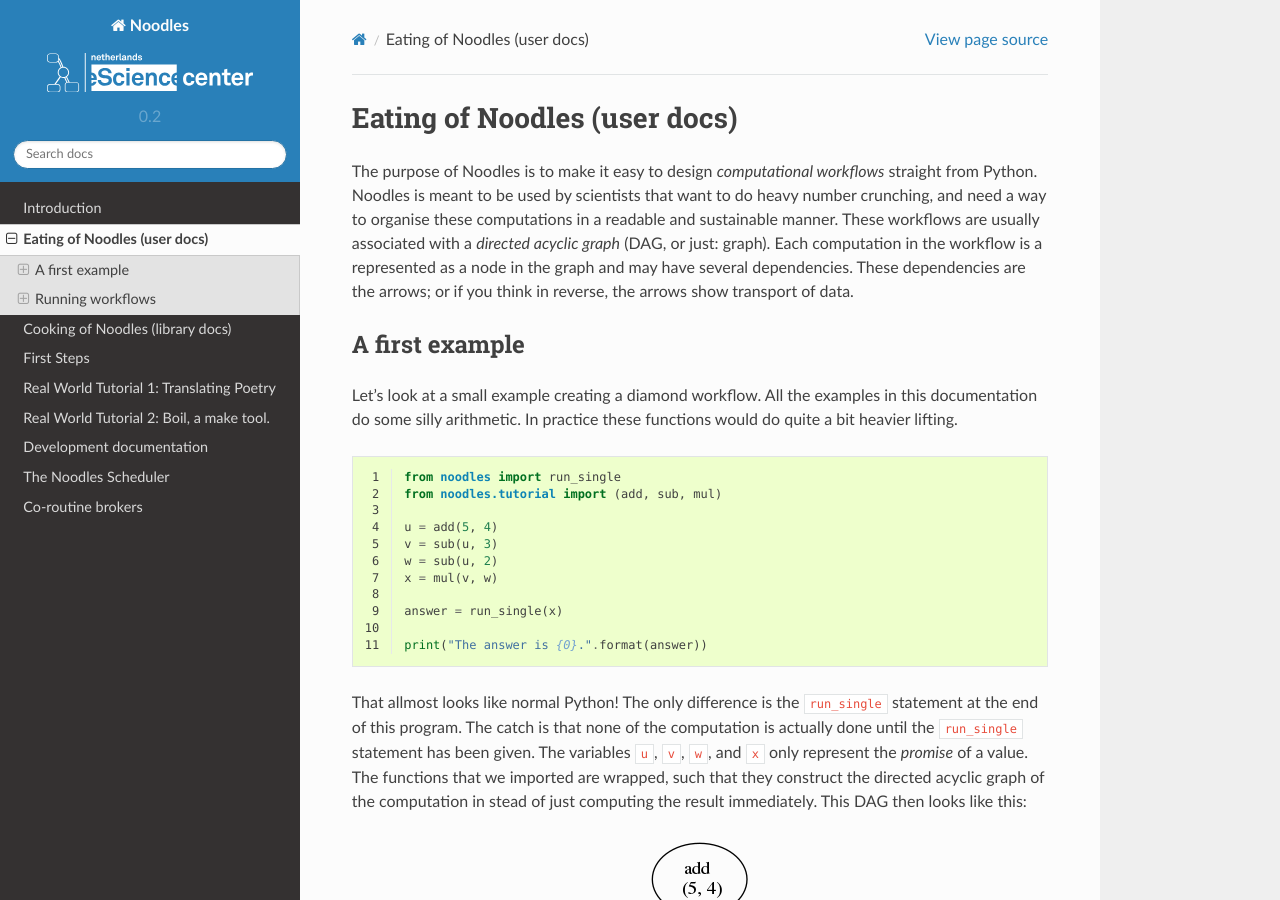
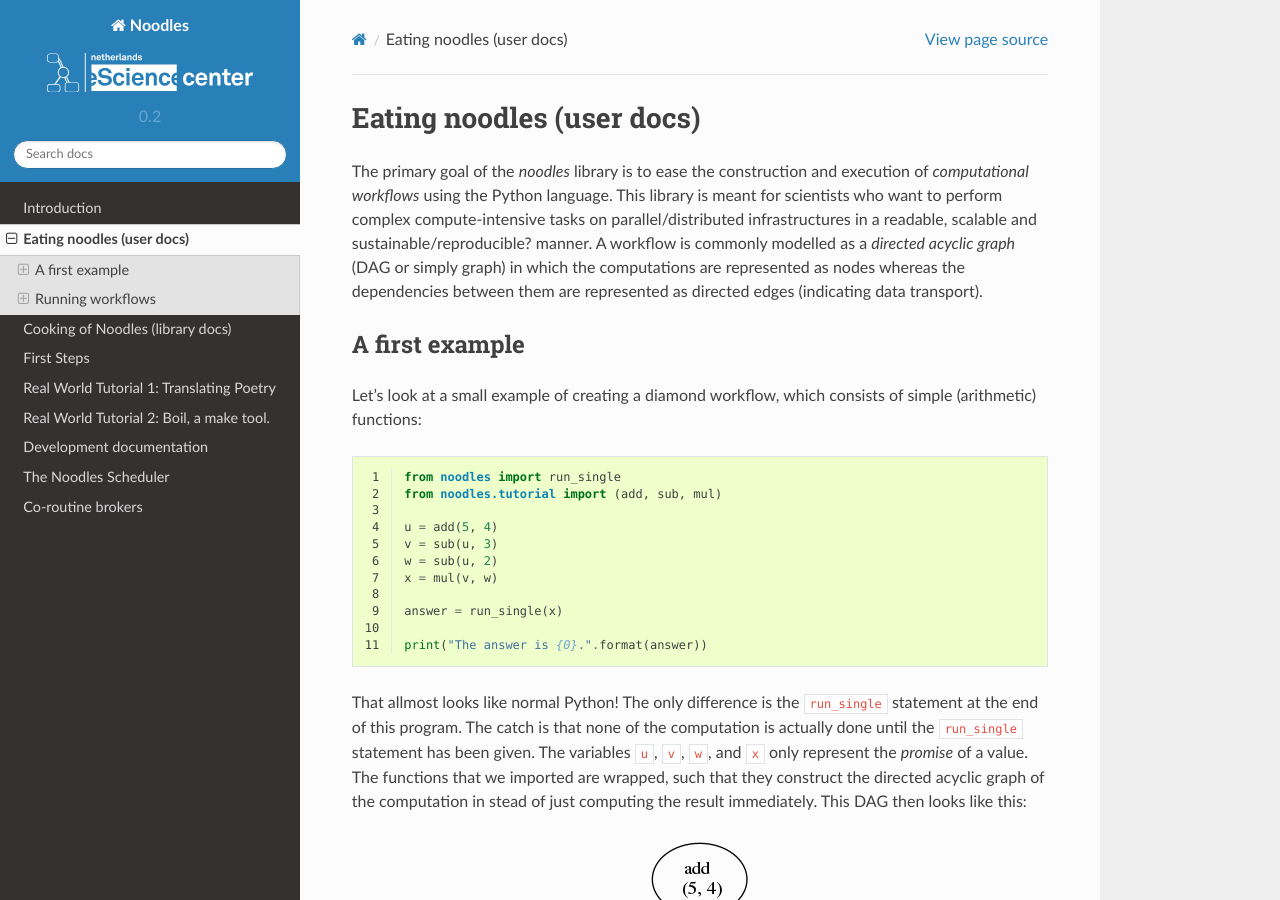
Before and after one commit to NLeSC/noodles, a Sphinx documentation site: the page built from doc/source/eating.rst, in a window 1280 px wide and 900 px high. Built offline with Sphinx 7.4.7 and the Read the Docs theme 2.0.0, drawn with Linux system fonts in a browser that asks for light colours; some of the changed text lies outside the part shown.

Commit message:
Fix 2nd example & update text in the intro

```diff
--- a/doc/source/eating.rst
+++ b/doc/source/eating.rst
@@ -1,19 +1,16 @@
 .. highlight:: python
     :linenothreshold: 5
 
-Eating of Noodles (user docs)
-=============================
+Eating noodles (user docs)
+==========================
 
-The purpose of Noodles is to make it easy to design *computational workflows* straight from Python.
-Noodles is meant to be used by scientists that want to do heavy number crunching, and need a way to organise these computations in a readable and sustainable manner.
-These workflows are usually associated with a *directed acyclic graph* (DAG, or just: graph).
-Each computation in the workflow is a represented as a node in the graph and may have several dependencies.
-These dependencies are the arrows; or if you think in reverse, the arrows show transport of data.
+The primary goal of the *noodles* library is to ease the construction and execution of *computational workflows* using the Python language. This library is meant for scientists who want to perform complex compute-intensive tasks on parallel/distributed infrastructures in a readable, scalable and sustainable/reproducible? manner.
+A workflow is commonly modelled as a *directed acyclic graph* (DAG or simply graph) in which the computations are represented as nodes whereas the dependencies between them are represented as directed edges (indicating data transport).
 
 A first example
 ---------------
 
-Let's look at a small example creating a diamond workflow. All the examples in this documentation do some silly arithmetic. In practice these functions would do quite a bit heavier lifting.
+Let's look at a small example of creating a diamond workflow, which consists of simple (arithmetic) functions:
 
 ::
 
```
Also changed, not shown: other parts of doc/source/eating.rst (+2 -2 lines).
